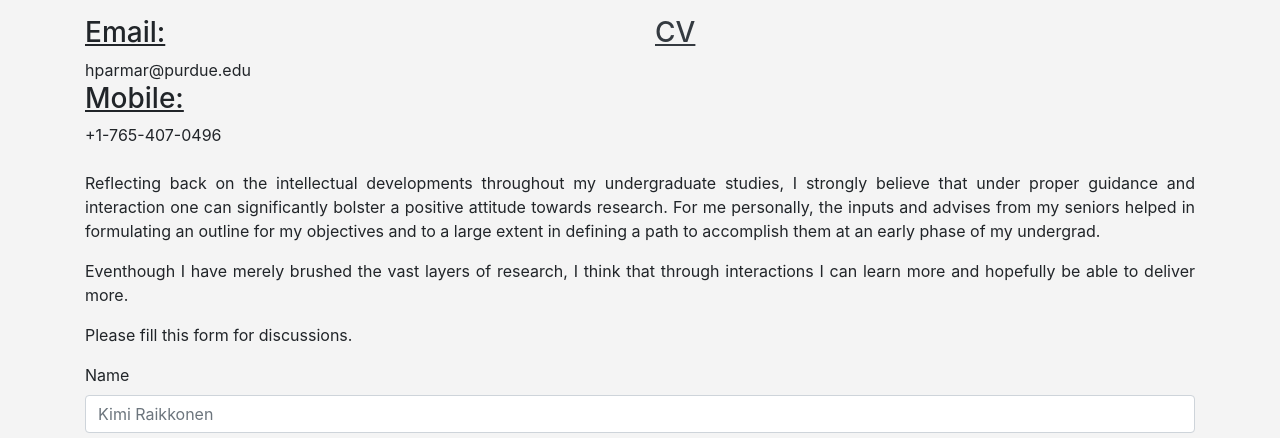
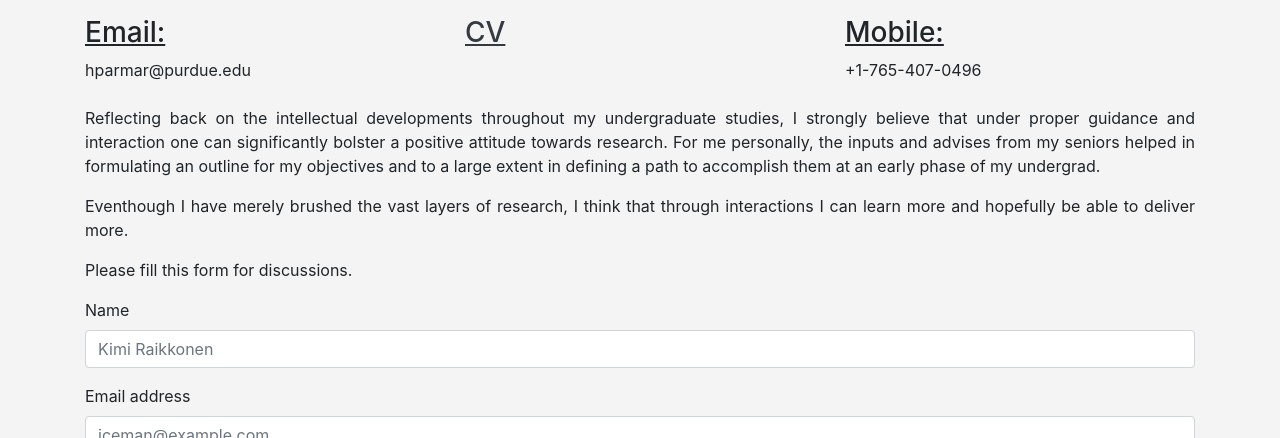
Before and after one commit to harsharajp/harsharajp.github.io, a plain HTML site: page contact.html in a window 1280 px wide. Shown: the part 662-1100 px from the top of the page. Drawn offline with Linux system fonts and the light colour scheme.

Commit message:
Update contact.html

```diff
--- a/contact.html
+++ b/contact.html
@@ -75,7 +75,7 @@
           <h1 class="page-title">Contact</h1><br>
 
               <div class="row">
-                    <div class="col-md-6">
+                    <div class="col-md-4">
                               <h3 class="page-title"><u>Email:</u></h3>
                               hparmar@purdue.edu
                     </div>
@@ -84,7 +84,7 @@
                               <a class="text-dark" href="./pdfs/CV.pdf" target="_blank"><h3><u>CV</u></h3></a>
                     </div>
 
-                    <div class="col-md-6">
+                    <div class="col-md-4">
                               <h3 class="page-title"><u>Mobile:</u></h3>
                               +1-765-407-0496
                     </div>
```
